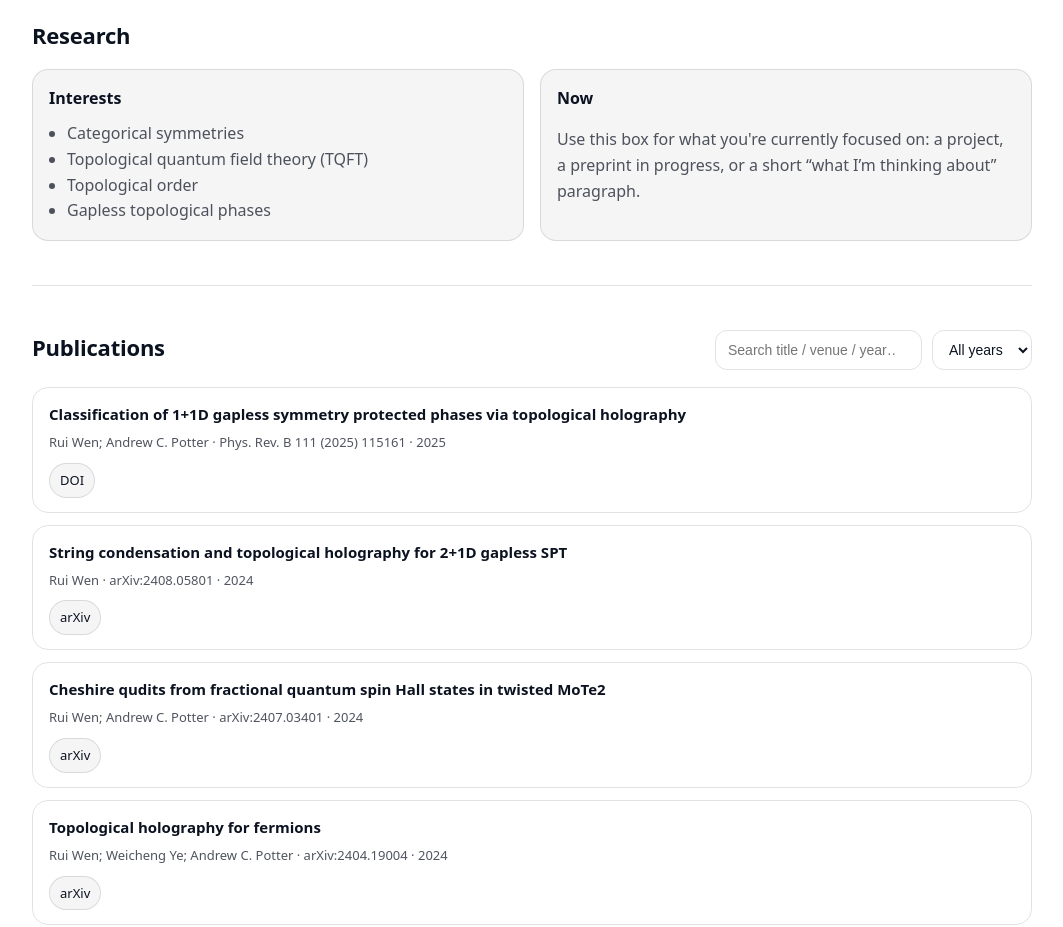
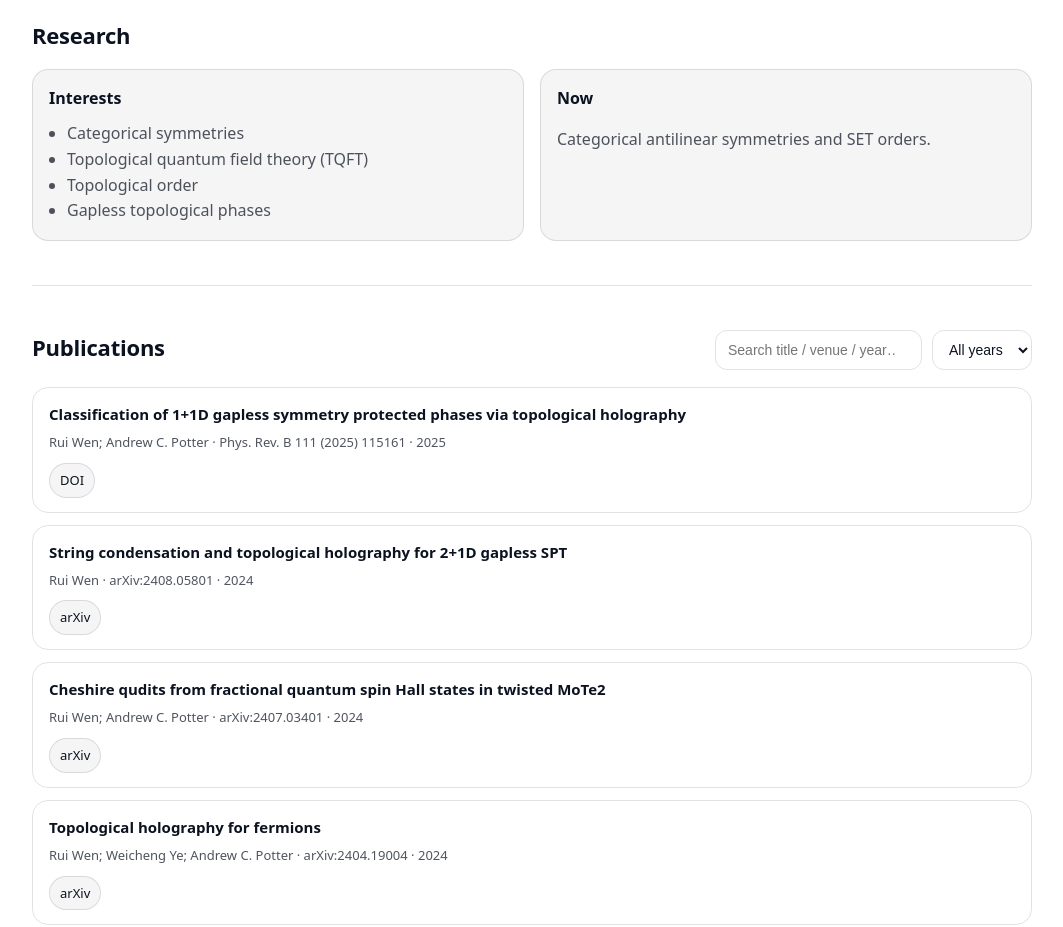
Before and after one commit to RuiWenZzZz/RuiWenZzZz.github.io, a plain HTML site: page index.html in a window 1280 px wide. Shown: the part 920-1847 px from the top of the page, without its empty margins (108-1171 px from the left). Drawn offline with Linux system fonts and the light colour scheme.

Commit message:
Update index.html

```diff
--- a/index.html
+++ b/index.html
@@ -61,8 +61,7 @@
         <article class="card">
           <h3>Now</h3>
           <p class="prose">
-            Use this box for what you're currently focused on: a project, a preprint in progress,
-            or a short “what I’m thinking about” paragraph.
+            Categorical antilinear symmetries and SET orders.
           </p>
         </article>
       </div>
```
